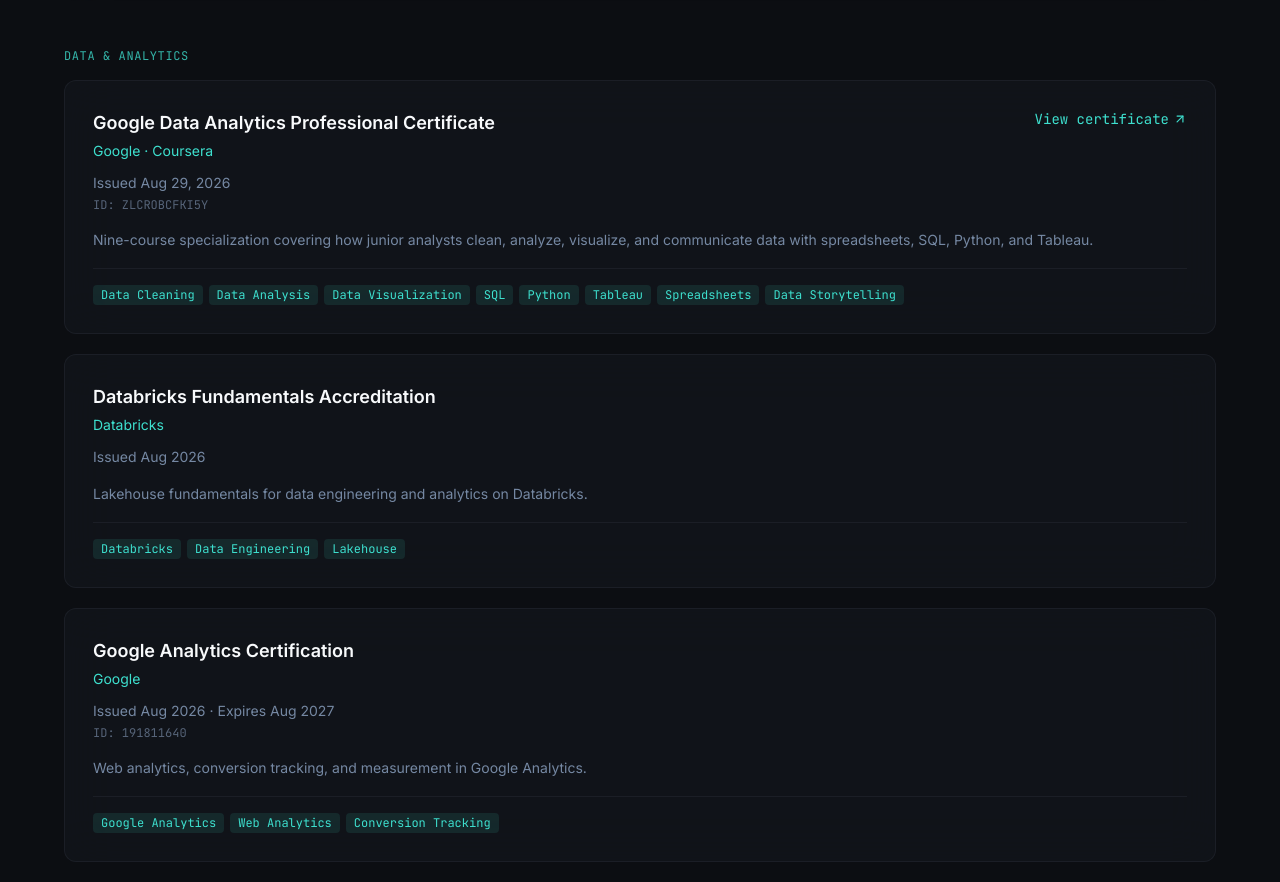
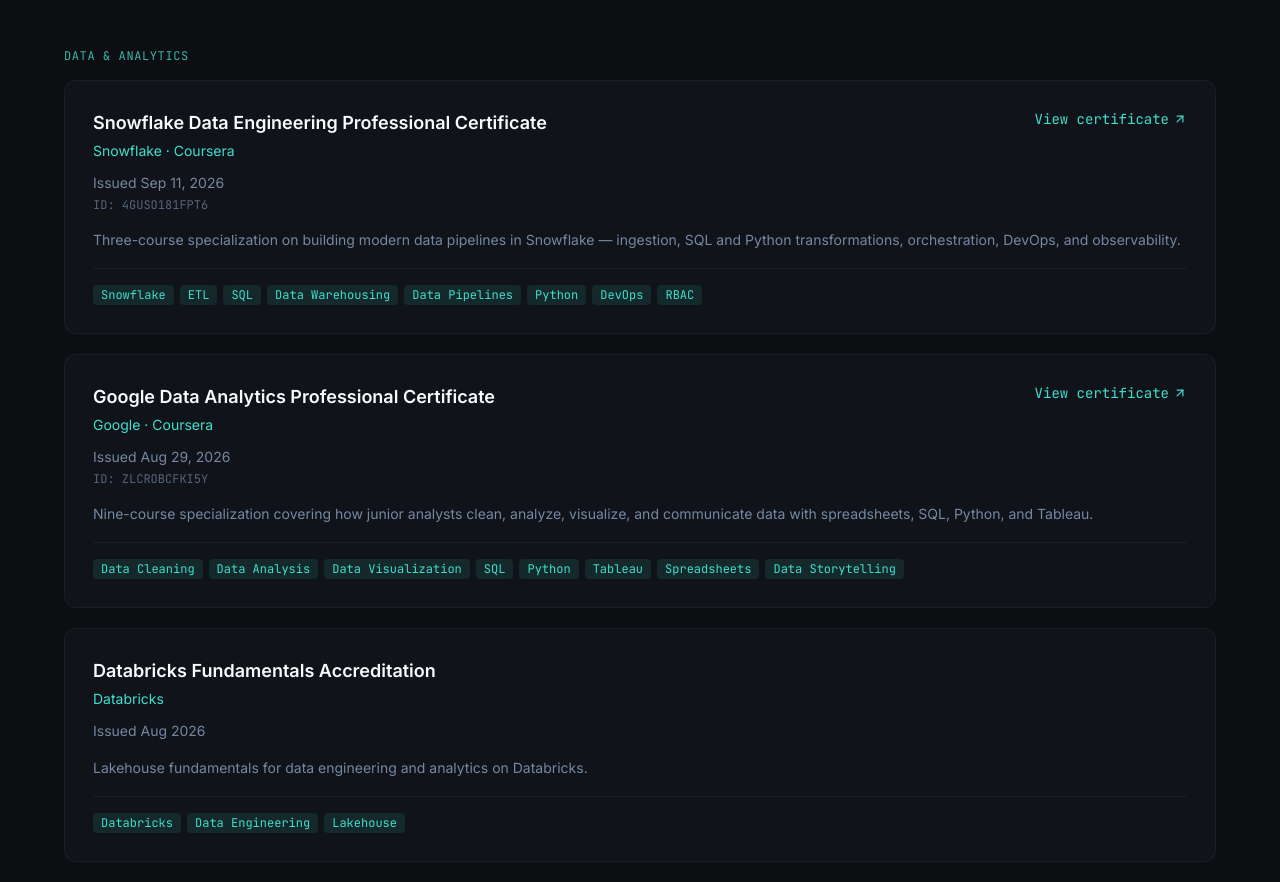
Before and after one commit to darderrdur17/Derren_Winata_Personal_Website, a React (Vite) app: page /certifications in a window 1280 px wide. Shown: the part 2068-2950 px from the top of the page. Built offline with nearby package versions, Linux system fonts and the light colour scheme; no server answers; the HTML template or start-up script is replaced by a standard one.

Commit message:
Add Snowflake Data Engineering Professional Certificate with downloadable PDF.
Surfaces the Coursera specialization in Data & Analytics with credential ID and view-certificate link.

Co-authored-by: Cursor <cursoragent@cursor.com>

```diff
--- a/src/data/certifications.ts
+++ b/src/data/certifications.ts
@@ -67,6 +67,25 @@ export const certificationGroups: { label: string; items: Certification[] }[] =
   {
     label: "Data & Analytics",
     items: [
+      {
+        title: "Snowflake Data Engineering Professional Certificate",
+        issuer: "Snowflake · Coursera",
+        date: "Sep 11, 2026",
+        credentialId: "4GUSO181FPT6",
+        certificateUrl: "/certificates/snowflake-data-engineering-coursera.pdf",
+        insight:
+          "Three-course specialization on building modern data pipelines in Snowflake — ingestion, SQL and Python transformations, orchestration, DevOps, and observability.",
+        skills: [
+          "Snowflake",
+          "ETL",
+          "SQL",
+          "Data Warehousing",
+          "Data Pipelines",
+          "Python",
+          "DevOps",
+          "RBAC",
+        ],
+      },
       {
         title: "Google Data Analytics Professional Certificate",
         issuer: "Google · Coursera",
```
Also changed, not shown: 1 other file (tests, documents, lock files or other folders).
